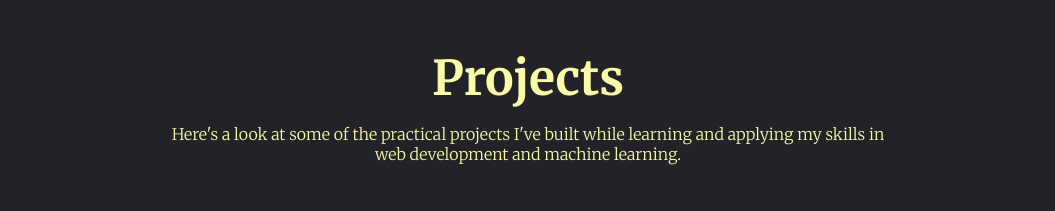
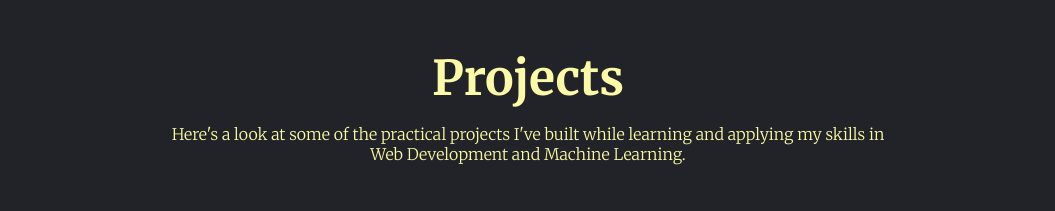
Before and after one commit to ryanly9/ryan-portfolio, a React (Create React App) app: page / in a window 1280 px wide. Shown: the part 1660-1871 px from the top of the page, without its empty margins (112-1167 px from the left). Built offline with nearby package versions, Linux system fonts and the light colour scheme.

Commit message:
Update works.js

```diff
--- a/src/components/works.js
+++ b/src/components/works.js
@@ -6,7 +6,7 @@ const Works = () => {
     <section id="works">
       <h2 className='worksTitle'>Projects</h2>
       <span className="worksDesc">
-        Here's a look at some of the practical projects I've built while learning and applying my skills in web development and machine learning.
+        Here's a look at some of the practical projects I've built while learning and applying my skills in Web Development and Machine Learning.
       </span>
       <br /><br />
 
```
